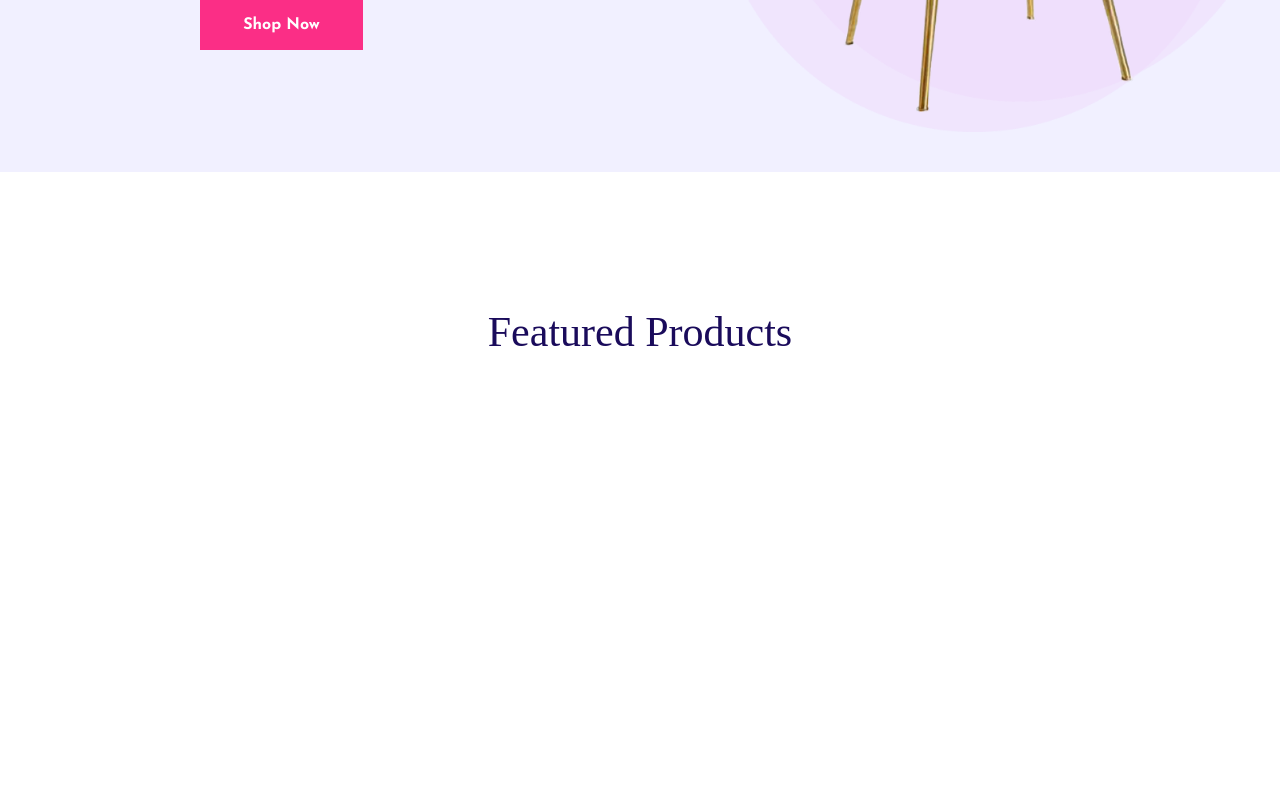
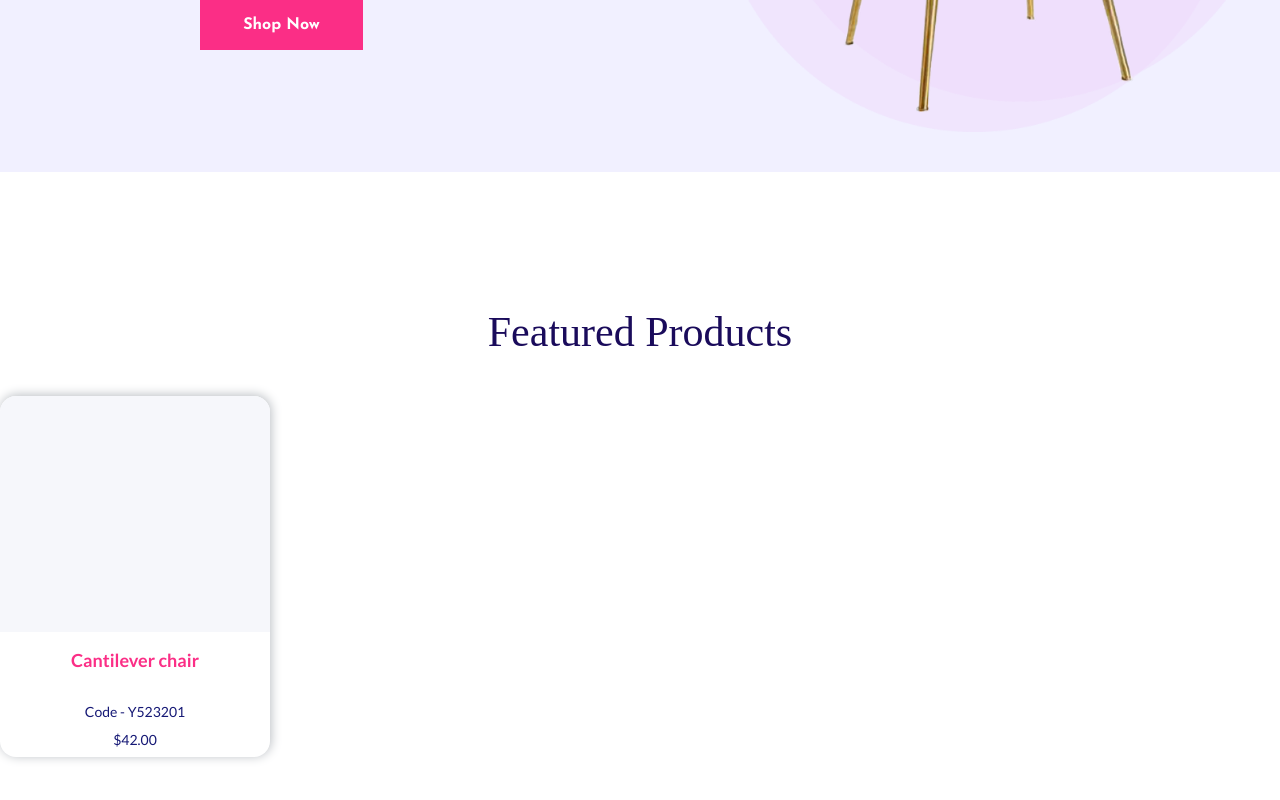
Before and after one commit to codexmish/Hekto, a React (Vite) app: page / in a window 1280 px wide. Shown: the part 594-1394 px from the top of the page. Before the commit the page ends 1087 px from the top, so only its background shows below. Built offline with nearby package versions, Linux system fonts and the light colour scheme; a web font is replaced by a local one.

Commit message:
common featured product added

```diff
--- a/src/Components/Featuredproduct.jsx
+++ b/src/Components/Featuredproduct.jsx
@@ -1,15 +1,25 @@
-import React from 'react'
-import { CommonSectionHead } from './common/CommonSectionHead'
+import React from "react";
+import { CommonSectionHead } from "./common/CommonSectionHead";
+import CommonFeaturedProduct from "./common/CommonFeaturedProduct";
 
 const Featuredproduct = () => {
   return (
     <>
-    <section className='py-[129px]'>
-        <CommonSectionHead head={'Featured Products'}/>
-    </section>
+      <section className="py-[129px]">
+        <div className="container">
+          <CommonSectionHead head={"Featured Products"} />
 
+          <div className="mt-8">
+            <CommonFeaturedProduct
+              title={"Cantilever chair"}
+              code={"Code - Y523201"}
+              price={"$42.00"}
+            />
+          </div>
+        </div>
+      </section>
     </>
-  )
-}
+  );
+};
 
-export default Featuredproduct
+export default Featuredproduct;
--- a/src/Components/common/CommonFeaturedProduct.jsx
+++ b/src/Components/common/CommonFeaturedProduct.jsx
@@ -1,11 +1,25 @@
-import React from 'react'
+import React from "react";
 
-const CommonFeaturedProduct = () => {
+const CommonFeaturedProduct = ({ img, title, code, price }) => {
   return (
     <>
+      <div className="w-[270px] h-[361px] bg-white flex flex-col items-center rounded-2xl overflow-hidden shadow-[1px_-1px_11px_0px_#b8bcc1]">
+        <div className="img w-full h-[236px] bg-[#F6F7FB]">
+          {/* <img src={img} alt="img" /> */}
+        </div>
 
+        <div className="pro-con flex flex-col items-center">
+          <h2 className="text-themePink text-[18px] font-bold font-lato mt-[15px] mb-7">
+            {title}
+          </h2>
+          <p className="text-navyBlue text-sm font-normal font-lato mb-2">
+            {code}
+          </p>
+          <p className="text-navyBlue text-sm font-normal font-lato">{price}</p>
+        </div>
+      </div>
     </>
-  )
-}
+  );
+};
 
-export default CommonFeaturedProduct
+export default CommonFeaturedProduct;
```
